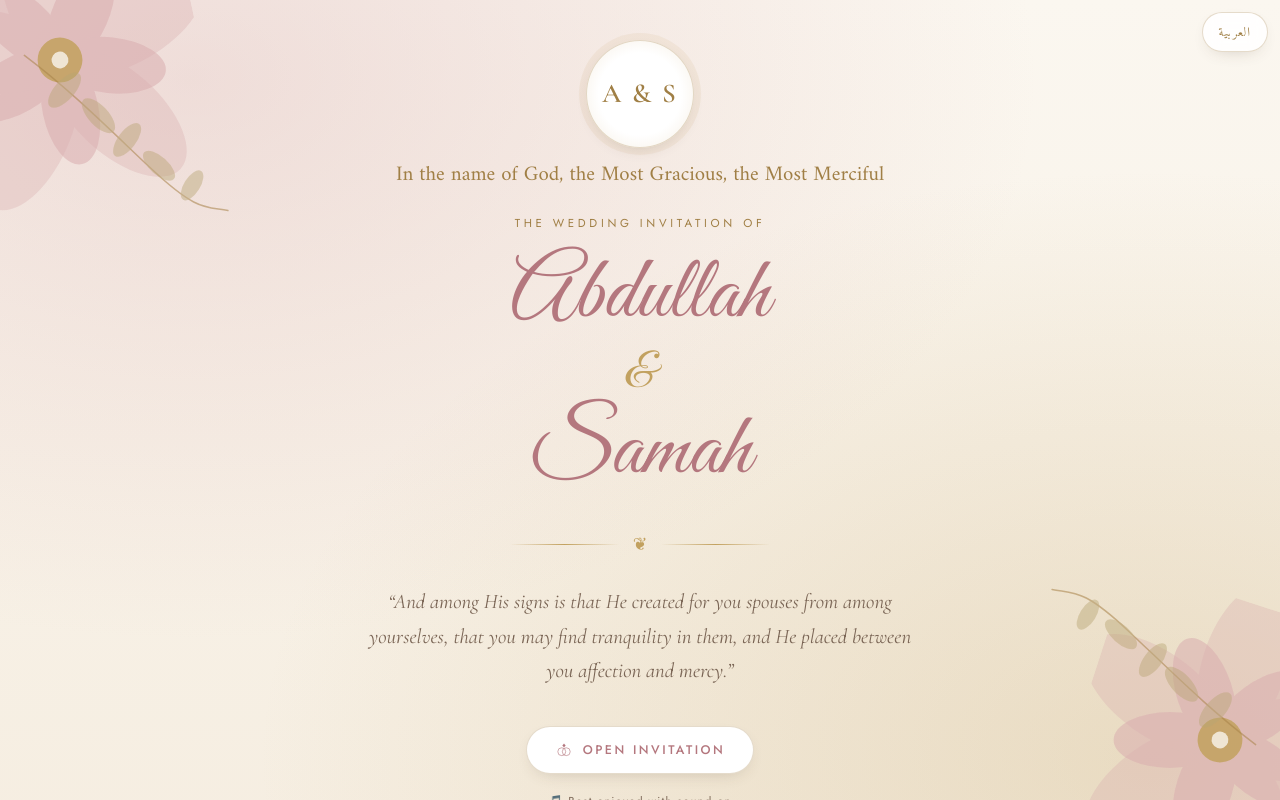
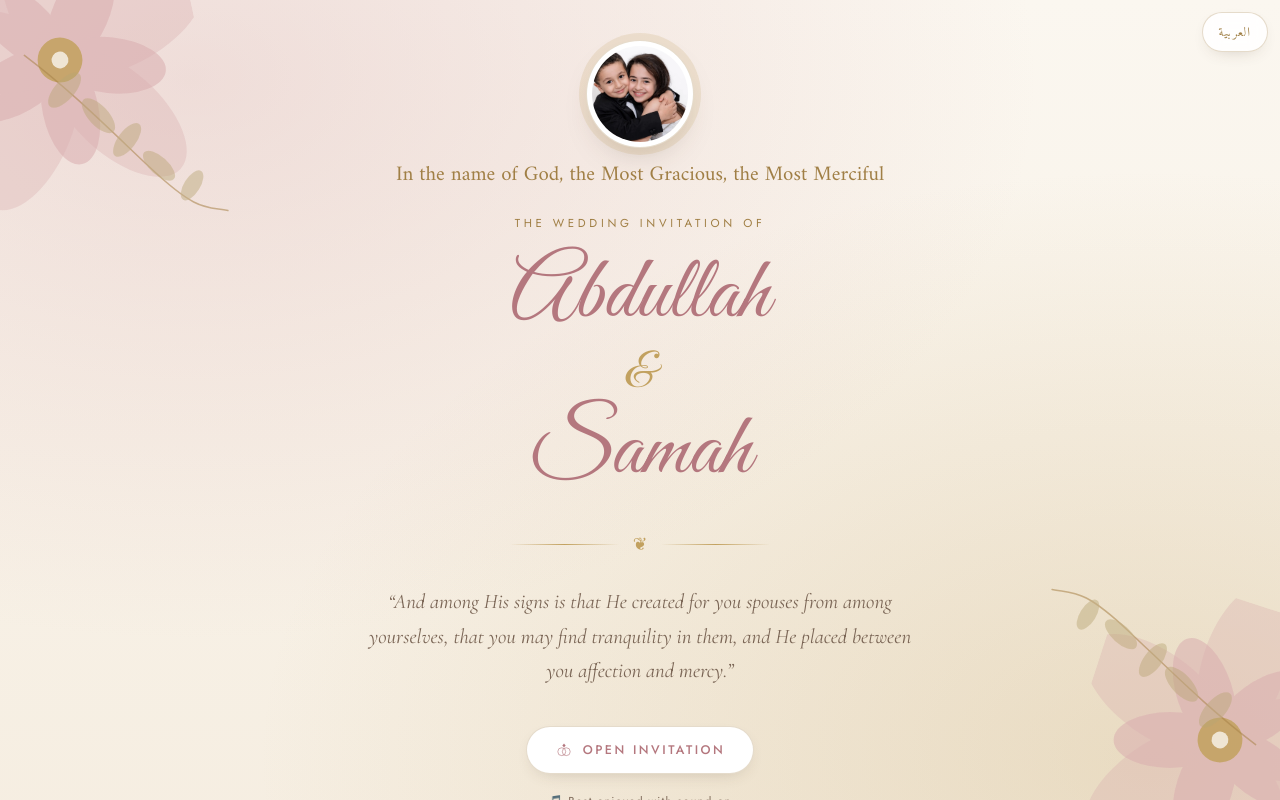
Before and after one commit to fouadMohamed64/Wedding, a website: page public/index.html in a window 1280 px wide. Drawn offline with nearby package versions, Linux system fonts and the light colour scheme; a web font is replaced by a local one.

Commit message:
Use couple photo on opening screen, point music to tamer-hosny.mp3

```diff
--- a/public/css/styles.css
+++ b/public/css/styles.css
@@ -137,6 +137,11 @@ button, input, textarea { font: inherit; color: inherit; }
   background: radial-gradient(circle, #fff 55%, var(--cream));
   border: 1px solid var(--line); box-shadow: 0 0 0 7px rgba(194,161,95,.1), var(--shadow-s);
 }
+
+.monogram--photo { width: 136px; height: 136px; padding: 5px; overflow: hidden; background: #fff; box-shadow: 0 0 0 7px rgba(194,161,95,.18), var(--shadow); }
+.monogram--photo img { width: 100%; height: 100%; object-fit: cover; object-position: 50% 30%; border-radius: 50%; }
+@media (min-width: 640px) { .monogram--photo { width: 168px; height: 168px; } }
+@media (max-height: 520px) and (orientation: landscape) { .monogram--photo { width: 84px; height: 84px; } }
 
 .anim { opacity: 0; transform: translateY(18px); animation: rise 1s cubic-bezier(.2,.7,.2,1) forwards; animation-delay: var(--d, 0s); }
 @keyframes rise { to { opacity: 1; transform: none; } }
--- a/public/index.html
+++ b/public/index.html
@@ -85,7 +85,9 @@
     <svg class="deco deco--branch-br" aria-hidden="true"><use href="#branch"/></svg>
 
     <div class="welcome__inner">
-      <div class="monogram anim" style="--d:.1s"><span data-cfg="initials">G &amp; B</span></div>
+      <div class="monogram monogram--photo anim" style="--d:.1s">
+        <img src="assets/images/couple.webp" alt="" width="160" height="160" decoding="async" fetchpriority="high">
+      </div>
       <p class="blessing anim" id="blessing" style="--d:.2s" hidden></p>
       <p class="eyebrow anim" style="--d:.35s" data-i18n="welcome.eyebrow">The wedding invitation of</p>
       <h1 class="names anim" style="--d:.6s">
--- a/public/js/config.js
+++ b/public/js/config.js
@@ -13,9 +13,9 @@ window.WEDDING_CONFIG = {
   },
   // Optional second event: add `henna: { date, time, mapsUrl }` here AND `henna: {...}` in en/ar below.
 
-  // Music: "" = built-in romantic piano-style wedding instrumental (generated in the browser, no file needed).
-  // To use your own song instead, put it in public/assets/music/ and set e.g. "assets/music/wedding.mp3".
-  musicPath: "",
+  // Music: your song file in public/assets/music/. If the file is missing, the built-in
+  // romantic piano-style instrumental (generated in the browser) plays instead.
+  musicPath: "assets/music/tamer-hosny.mp3",
   musicVolume: 0.55,
 
   // ---- English ----
```
Also changed, not shown: public/assets/images/couple.webp (added).
